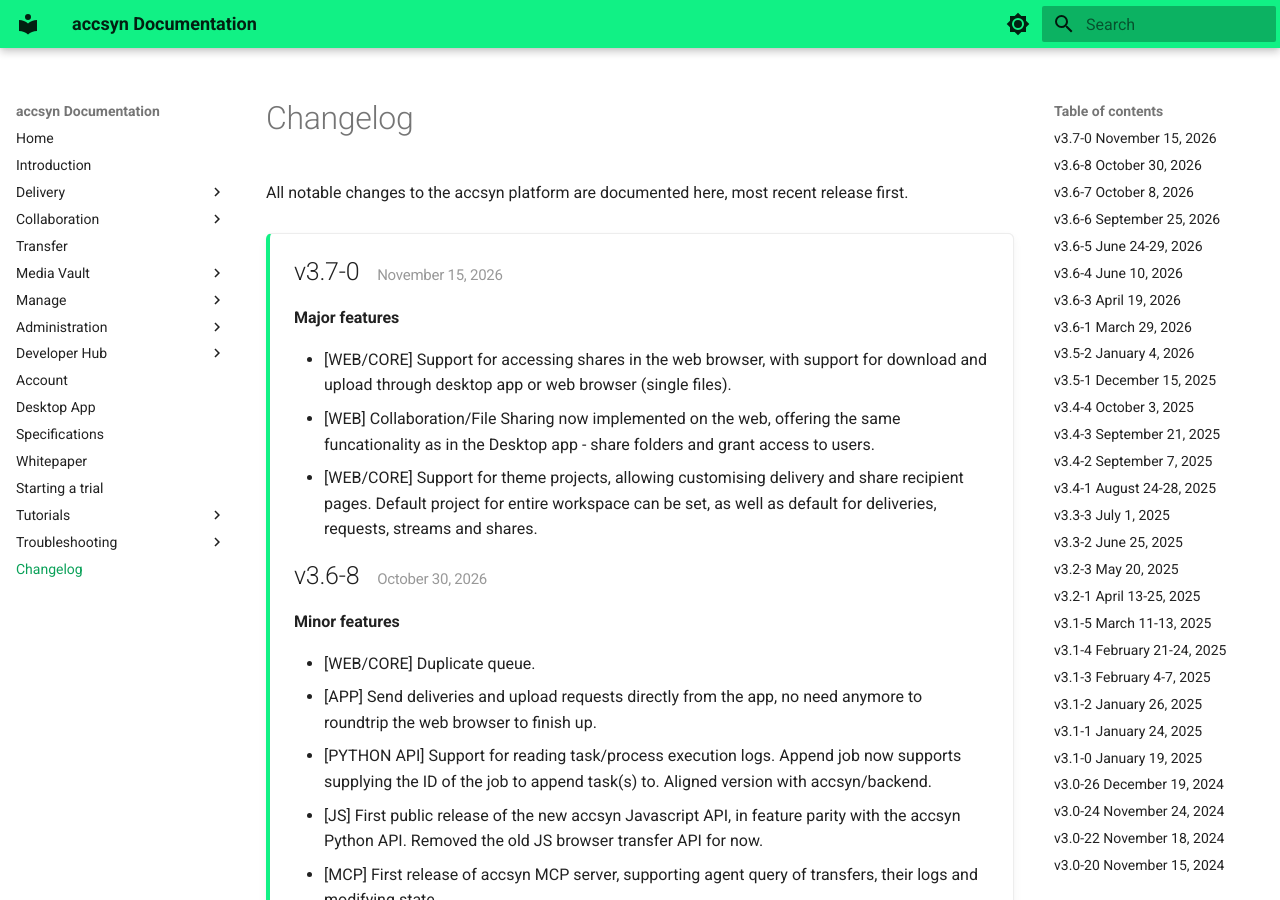
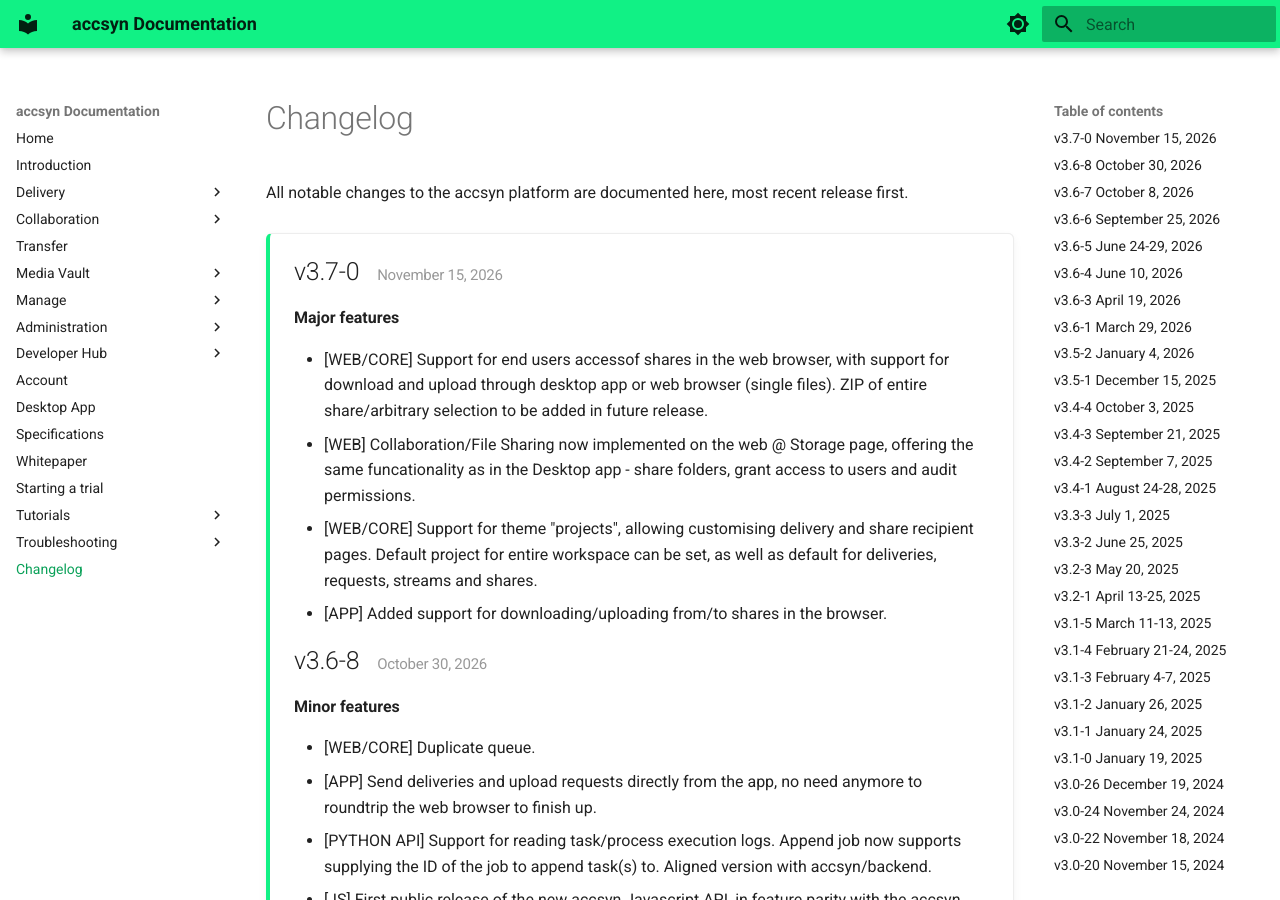
Before and after one commit to accsyn/doc, an MkDocs documentation site: the page built from docs/changelog.md, in a window 1280 px wide and 900 px high. Built offline with MkDocs 1.6.1 and Material for MkDocs 9.7.7, drawn with Linux system fonts in a browser that asks for light colours; emoji names are drawn with the system emoji font.

Commit message:
Updated changelog

```diff
--- a/docs/changelog.md
+++ b/docs/changelog.md
@@ -8,9 +8,10 @@ All notable changes to the accsyn platform are documented here, most recent rele
 
 **Major features**
 
-- [WEB/CORE] Support for accessing shares in the web browser, with support for download and upload through desktop app or web browser (single files).
-- [WEB] Collaboration/File Sharing now implemented on the web, offering the same funcationality as in the Desktop app - share folders and grant access to users.
-- [WEB/CORE] Support for theme projects, allowing customising delivery and share recipient pages. Default project for entire workspace can be set, as well as default for deliveries, requests, streams and shares.
+- [WEB/CORE] Support for end users accessof shares in the web browser, with support for download and upload through desktop app or web browser (single files). ZIP of entire share/arbitrary selection to be added in future release.
+- [WEB] Collaboration/File Sharing now implemented on the web @ Storage page, offering the same funcationality as in the Desktop app - share folders, grant access to users and audit permissions.
+- [WEB/CORE] Support for theme "projects", allowing customising delivery and share recipient pages. Default project for entire workspace can be set, as well as default for deliveries, requests, streams and shares.
+- [APP] Added support for downloading/uploading from/to shares in the browser.
 
 
 ## v3.6-8 <small>October 30, 2026</small>
```
